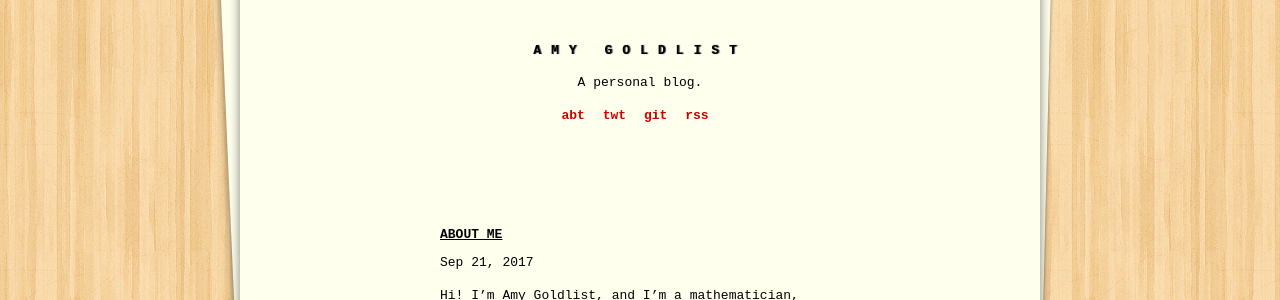
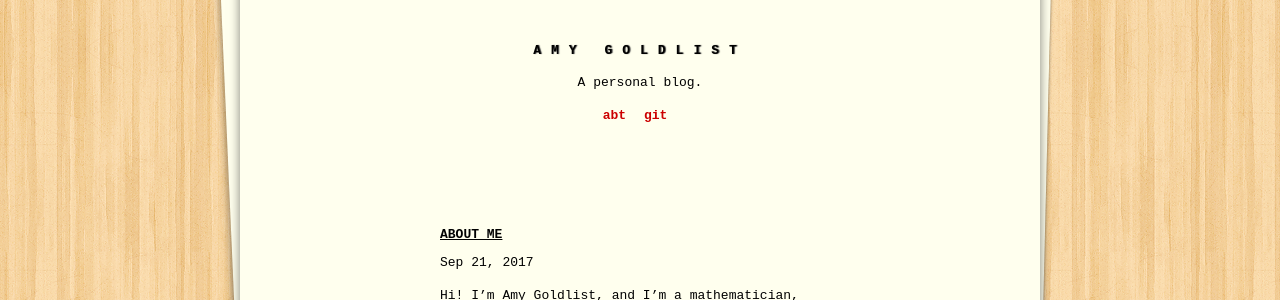
Before and after one commit to amygoldlist/amygoldlist.github.io, a Jekyll site: the page built from index.html, in a window 1280 px wide. Shown: the part 268-568 px from the top of the page. Built offline with Jekyll 4.4.1, drawn with Linux system fonts in a browser that asks for light colours; the list of posts is cut into pages by our own code.

Commit message:
fixed error in _config.yml

```diff
--- a/_config.yml
+++ b/_config.yml
@@ -7,16 +7,13 @@
 # Build settings
 markdown: kramdown
 permalink: pretty
-highlighter: pygments
+highlighter: rouge
 paginate: 3
 
 # Links
 links:
   - title: "abt"
     url: /about
-  - title: "twt"
-    url: http://twitter.com/alixedi
+
   - title: "git"
-    url: http://github.com/alixedi
-  - title: "rss"
-    url: /feed.xml
+    url: http://github.com/amygoldlist
```
